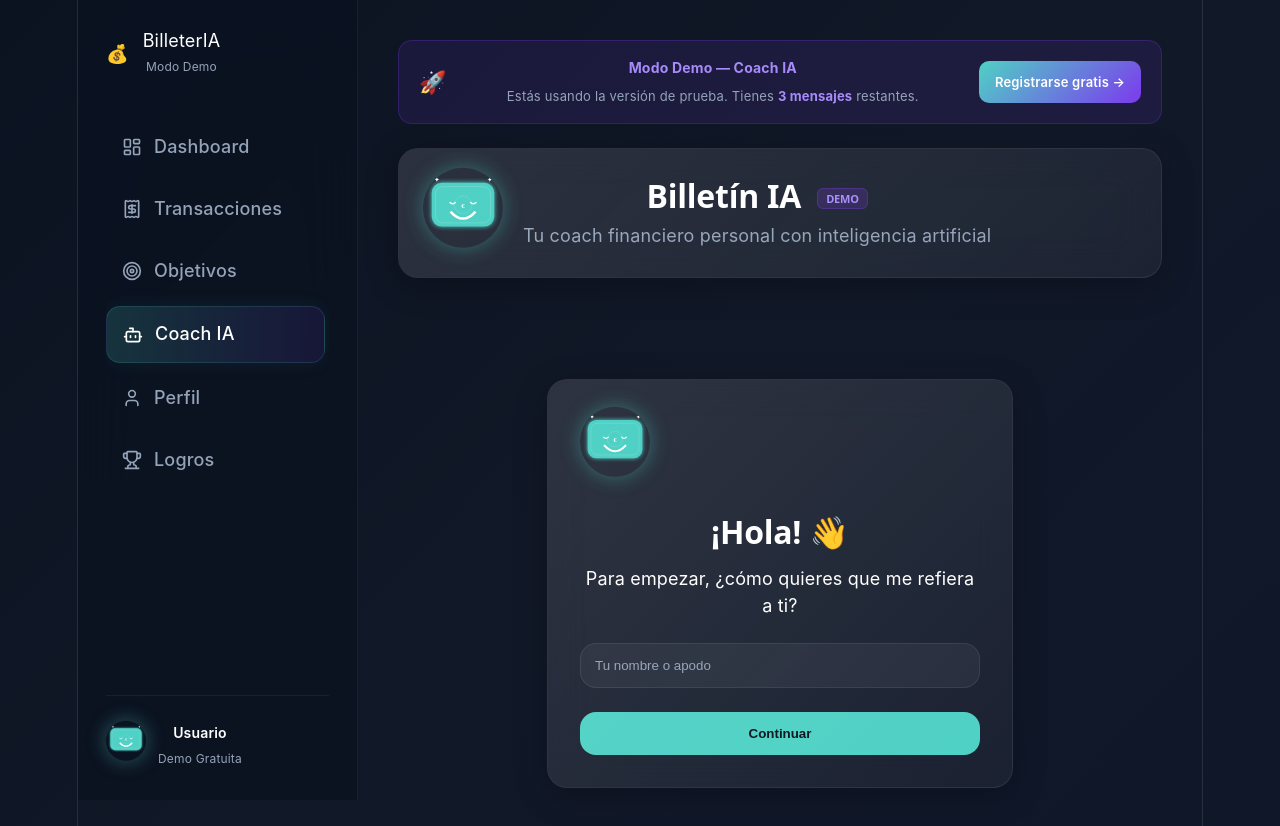
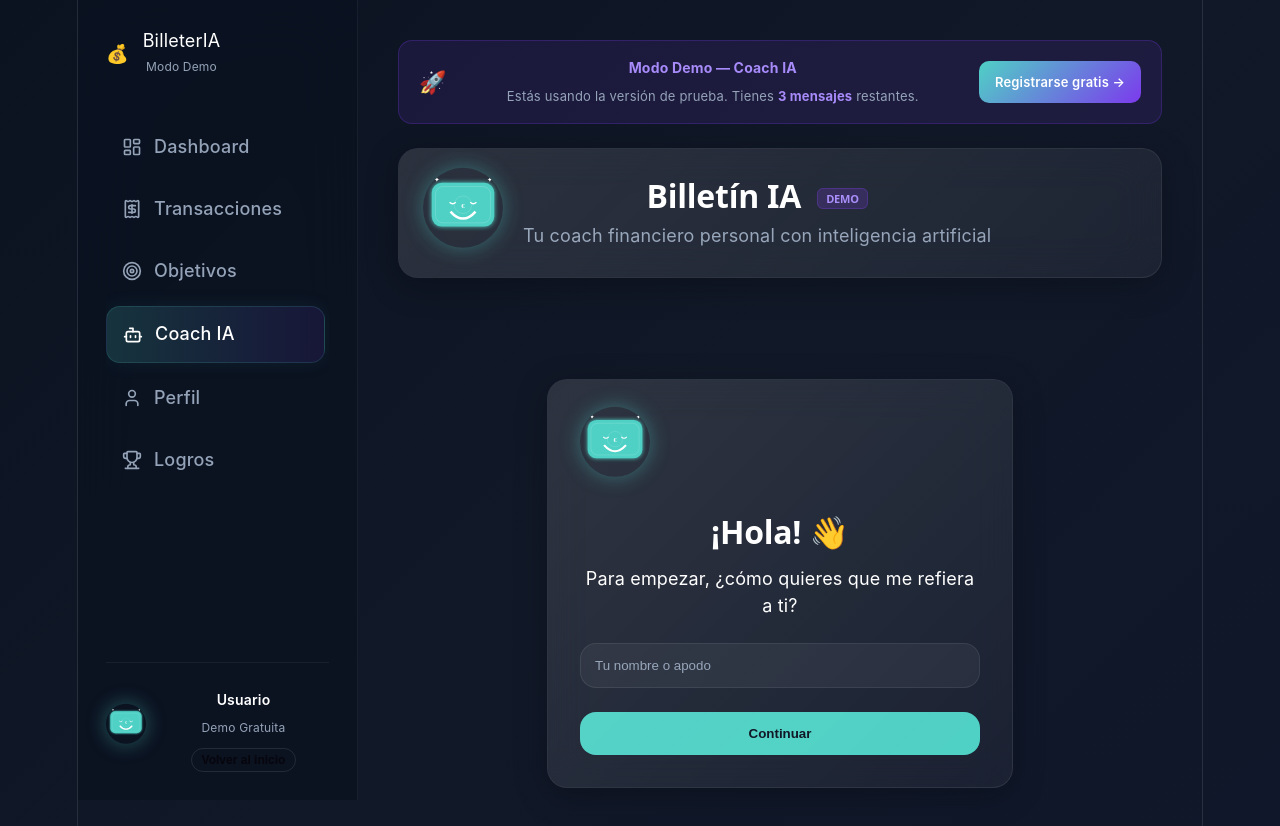
Before and after one commit to pa-cuberocarrerasergio/billeteria-frontend, a React app: page /demo/coach in a window 1280 px wide. Shown: the top 826 px of the page. Built offline with nearby package versions, Linux system fonts and the light colour scheme; the HTML template or start-up script is replaced by a standard one.

Commit message:
feat: Add ScrollToTop component, reset demo coach state on mount, add exit demo button, and fix logout flow

```diff
--- a/src/App.jsx
+++ b/src/App.jsx
@@ -1,4 +1,5 @@
 import { BrowserRouter, Routes, Route, Navigate } from "react-router-dom";
+import ScrollToTop from "./components/ScrollToTop";
 
 import Login from "./pages/Login";
 import Dashboard from "./pages/Dashboard";
@@ -23,6 +24,7 @@ function App() {
 
     return (
         <BrowserRouter>
+            <ScrollToTop />
             <Routes>
                 <Route path="/" element={<LandingPage />}/>
                 <Route path="/dashboard" element={<ProtectedRoute><Dashboard /></ProtectedRoute> } />
--- /dev/null
+++ b/src/components/ScrollToTop.jsx
@@ -0,0 +1,12 @@
+import { useEffect } from "react";
+import { useLocation } from "react-router-dom";
+
+export default function ScrollToTop() {
+    const { pathname } = useLocation();
+
+    useEffect(() => {
+        window.scrollTo({ top: 0, behavior: "instant" });
+    }, [pathname]);
+
+    return null;
+}
--- a/src/components/Sidebar.jsx
+++ b/src/components/Sidebar.jsx
@@ -1,12 +1,25 @@
-import { LayoutDashboard, Receipt, Target, Bot, User, Trophy, Home } from "lucide-react";
-import { Link, useLocation } from "react-router-dom";
+import { LayoutDashboard, Receipt, Target, Bot, User, Trophy } from "lucide-react";
+import { Link, useLocation, useNavigate } from "react-router-dom";
 import { useAuth } from "../context/AuthContext";
 import BilletinAvatar from "./BilletinAvatar";
 
 export default function Sidebar() {
   const location = useLocation();
-  const { user } = useAuth();
+  const navigate = useNavigate();
+  const { user, logout } = useAuth();
   const isDemo = location.pathname.startsWith("/demo");
+
+  const handleLogout = () => {
+    logout();
+    navigate("/");
+  };
+
+  const handleExitDemo = () => {
+    // Limpiamos todos los datos de la sesión demo
+    localStorage.removeItem("billetin_demo_user_name");
+    localStorage.removeItem("billetin_demo_user_tone");
+    navigate("/");
+  };
 
   const navItems = [
     {
@@ -65,10 +78,79 @@ export default function Sidebar() {
       </nav>
 
       <div className="sidebar-footer">
-        <BilletinAvatar size={40} mood="happy" />
-        <div>
-          <div className="footer-user">{user ? user.nickname || "Usuario" : "Usuario"}</div>
-          <div className="footer-plan">{isDemo ? "Demo Gratuita" : "Plan Gratuito"}</div>
+        {user && user.avatar ? (
+            <img
+              src={user.avatar.startsWith('http') ? user.avatar : `http://127.0.0.1:8000${user.avatar}`}
+              alt="Avatar"
+              style={{ width: "40px", height: "40px", borderRadius: "50%", objectFit: "cover" }}
+            />
+        ) : (
+            <BilletinAvatar size={40} mood="happy" />
+        )}
+        <div style={{ flex: 1 }}>
+          <div className="footer-user" style={{ marginBottom: "2px" }}>{user ? user.nickname || "Usuario" : "Usuario"}</div>
+          {!isDemo && (
+              <button
+                onClick={handleLogout}
+                onMouseEnter={(e) => {
+                  e.target.style.backgroundColor = "rgba(239, 68, 68, 0.1)";
+                  e.target.style.color = "#ef4444";
+                }}
+                onMouseLeave={(e) => {
+                  e.target.style.backgroundColor = "transparent";
+                  e.target.style.color = "var(--text-h)";
+                }}
+                style={{
+                  background: "transparent",
+                  border: "1px solid var(--border)",
+                  color: "var(--text-h)",
+                  fontSize: "12px",
+                  fontWeight: "bold",
+                  cursor: "pointer",
+                  padding: "4px 10px",
+                  marginTop: "4px",
+                  borderRadius: "12px",
+                  transition: "all 0.2s ease",
+                  display: "inline-flex",
+                  alignItems: "center",
+                  gap: "4px"
+                }}
+              >
+                Cerrar sesión
+              </button>
+          )}
+          {isDemo && (
+            <>
+              <div className="footer-plan" style={{ marginBottom: "4px" }}>Demo Gratuita</div>
+              <button
+                onClick={handleExitDemo}
+                onMouseEnter={(e) => {
+                  e.target.style.backgroundColor = "rgba(239, 68, 68, 0.1)";
+                  e.target.style.color = "#ef4444";
+                }}
+                onMouseLeave={(e) => {
+                  e.target.style.backgroundColor = "transparent";
+                  e.target.style.color = "var(--text-h)";
+                }}
+                style={{
+                  background: "transparent",
+                  border: "1px solid var(--border)",
+                  color: "var(--text-h)",
+                  fontSize: "12px",
+                  fontWeight: "bold",
+                  cursor: "pointer",
+                  padding: "4px 10px",
+                  borderRadius: "12px",
+                  transition: "all 0.2s ease",
+                  display: "inline-flex",
+                  alignItems: "center",
+                  gap: "4px"
+                }}
+              >
+                Volver al inicio
+              </button>
+            </>
+          )}
         </div>
       </div>
     </aside>
--- a/src/context/AuthContext.jsx
+++ b/src/context/AuthContext.jsx
@@ -60,13 +60,32 @@ export function AuthProvider({ children }) {
 
 
 
+    const logout = () => {
+        const token = localStorage.getItem("token");
+
+        // Limpiar sesión local de inmediato
+        localStorage.removeItem("token");
+        localStorage.removeItem("user");
+        setUser(null);
+
+        // Invalidar token en el servidor pasándolo manualmente (ya lo hemos quitado de localStorage)
+        if (token) {
+            api.post("/logout", {}, {
+                headers: { Authorization: `Bearer ${token}` }
+            }).catch(() => {
+                // Si falla (token expirado, etc.) no importa: la sesión local ya está limpia
+            });
+        }
+    };
+
     return (
 
         <AuthContext.Provider
             value={{
                 user,
                 setUser,
-                loading
+                loading,
+                logout
             }}
         >
 
--- a/src/pages/DemoCoach.jsx
+++ b/src/pages/DemoCoach.jsx
@@ -8,21 +8,10 @@ const DEMO_MSG_LIMIT = 3;
 
 export default function DemoCoach() {
 
-    // Onboarding states
-    const [onboardingStep, setOnboardingStep] = useState(() => {
-        // Check localStorage for existing preferences
-        const savedName = localStorage.getItem("billetin_demo_user_name");
-        const savedTone = localStorage.getItem("billetin_demo_user_tone");
-        if (savedName && savedTone) {
-            return null; // Onboarding complete
-        } else if (savedName) {
-            return 2; // Need to pick tone
-        } else {
-            return 1; // Need to enter name
-        }
-    });
-    const [userName, setUserName] = useState(localStorage.getItem("billetin_demo_user_name") || "");
-    const [userTone, setUserTone] = useState(localStorage.getItem("billetin_demo_user_tone") || "");
+    // Siempre reseteamos al montar para que el onboarding empiece desde cero cada vez
+    const [onboardingStep, setOnboardingStep] = useState(1);
+    const [userName, setUserName] = useState("");
+    const [userTone, setUserTone] = useState("");
 
     // Original states
     const [message, setMessage] = useState("");
--- a/src/pages/Profile.jsx
+++ b/src/pages/Profile.jsx
@@ -1,11 +1,14 @@
 import { useEffect, useState } from "react";
 import api from "../services/api";
 import MainLayout from "../layouts/MainLayout";
+import { useAuth } from "../context/AuthContext";
 
 export default function Profile() {
 
     const [user, setUser] = useState(null);
     const [loading, setLoading] = useState(true);
+    const [uploadingAvatar, setUploadingAvatar] = useState(false);
+    const { setUser: setContextUser } = useAuth();
 
     const [preferences, setPreferences] = useState({
         conversation_style: "",
@@ -67,6 +70,30 @@ export default function Profile() {
         }
     };
 
+    const handleAvatarChange = async (e) => {
+        const file = e.target.files[0];
+        if (!file) return;
+
+        const formData = new FormData();
+        formData.append("avatar", file);
+
+        setUploadingAvatar(true);
+        try {
+            const res = await api.post("/user/avatar", formData, {
+                headers: { "Content-Type": "multipart/form-data" }
+            });
+            setUser(res.data);
+            setContextUser(res.data);
+            localStorage.setItem("user", JSON.stringify(res.data));
+        } catch (error) {
+            console.error("Error al subir avatar:", error);
+            alert("No se pudo subir la foto. Asegúrate de que es una imagen de menos de 2MB.");
+        } finally {
+            setUploadingAvatar(false);
+            e.target.value = "";
+        }
+    };
+
     return (
 
             <MainLayout>
@@ -80,18 +107,28 @@ export default function Profile() {
                     ) : (
                         <>
                             {user && (
-                                <div
-                                    className="glass-card"
-                                    style={{
-                                        marginBottom: "20px",
-                                    }}
-                                >
-                                    <h2>
-                                        {user.nickname}
-                                    </h2>
-                                    <p>
-                                        {user.email}
-                                    </p>
+                                <div className="glass-card" style={{ marginBottom: "20px", display: "flex", alignItems: "center", gap: "20px" }}>
+                                    <div style={{ position: "relative" }}>
+                                        {user.avatar ? (
+                                            <img
+                                              src={user.avatar.startsWith('http') ? user.avatar : `http://127.0.0.1:8000${user.avatar}`}
+                                              alt="Avatar"
+                                              style={{ width: "80px", height: "80px", borderRadius: "50%", objectFit: "cover", border: "2px solid var(--accent)" }}
+                                            />
+                                        ) : (
+                                            <div style={{ width: "80px", height: "80px", borderRadius: "50%", backgroundColor: "var(--bg)", display: "flex", alignItems: "center", justifyContent: "center", fontSize: "32px", border: "2px solid var(--border)", fontWeight: "bold" }}>
+                                                {user.nickname.charAt(0).toUpperCase()}
+                                            </div>
+                                        )}
+                                    </div>
+                                    <div style={{ flex: 1, textAlign: "left" }}>
+                                        <h2 style={{ margin: "0 0 5px 0" }}>{user.nickname}</h2>
+                                        <p style={{ margin: "0 0 15px 0", color: "var(--text-h)" }}>{user.email}</p>
+                                        <label style={{ display: "inline-block", padding: "8px 16px", backgroundColor: "var(--bg)", border: "1px solid var(--border)", borderRadius: "8px", cursor: uploadingAvatar ? "not-allowed" : "pointer", fontSize: "14px", fontWeight: "bold", opacity: uploadingAvatar ? 0.7 : 1 }}>
+                                            {uploadingAvatar ? "Subiendo..." : "Cambiar foto"}
+                                            <input type="file" style={{ display: "none" }} accept="image/*" onChange={handleAvatarChange} disabled={uploadingAvatar} />
+                                        </label>
+                                    </div>
                                 </div>
                             )}
 
```
